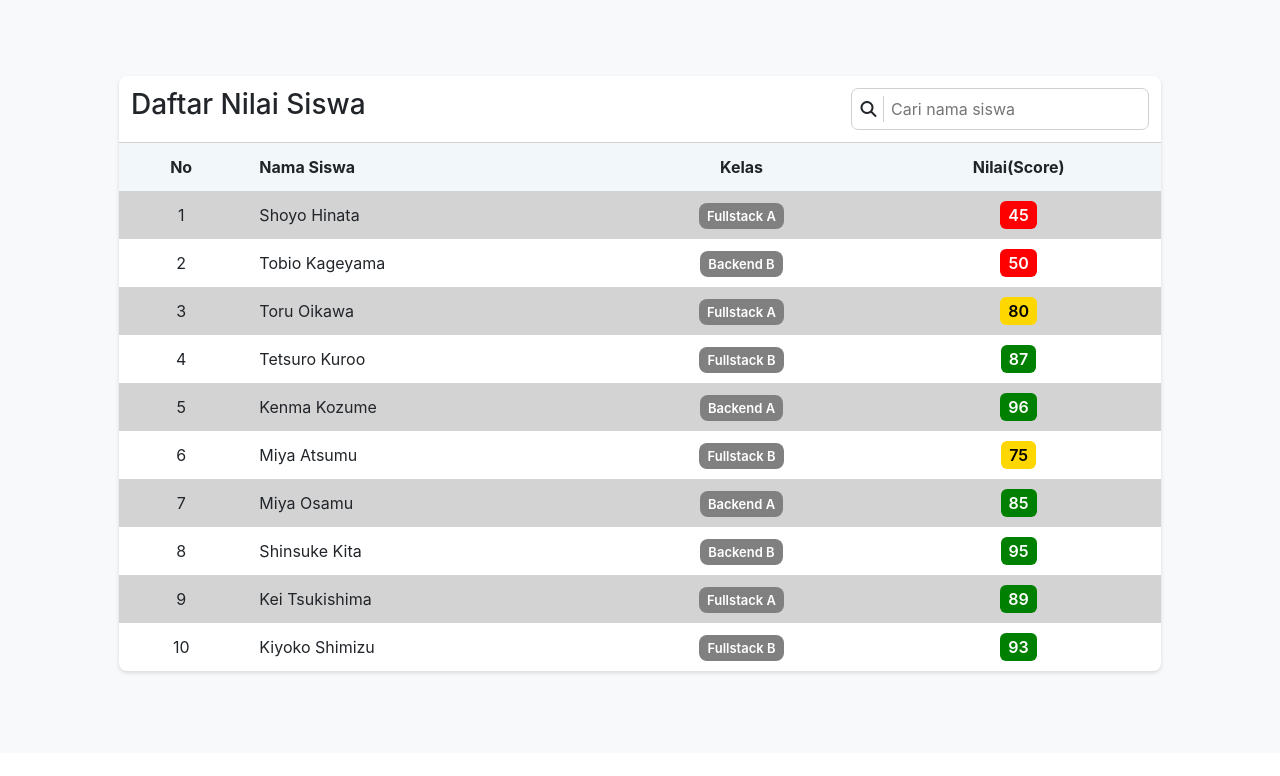
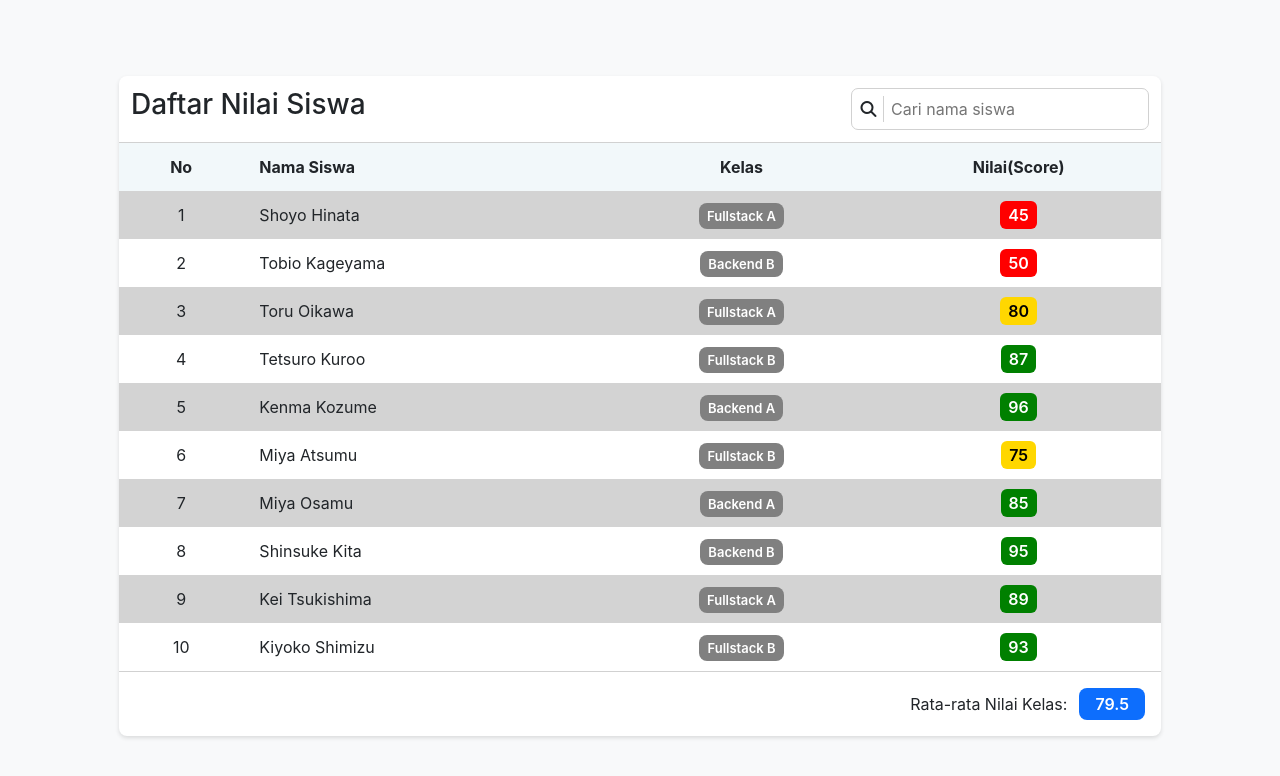
Before and after one commit to nitantla/Tugas4-StudentDataDashboard, a plain HTML site: page index.html in a window 1280 px wide. Shown: the part 62-838 px from the top of the page. Before the commit the page ends 815 px from the top, so only its background shows below. Drawn offline with nearby package versions, Linux system fonts and the light colour scheme.

Commit message:
[feat]: add table footer & sum score

```diff
--- a/Assets/CSS/style.css
+++ b/Assets/CSS/style.css
@@ -81,3 +81,21 @@ td:nth-child(2){
 tbody tr:nth-child(odd) {
     background-color: lightgray;
 }
+
+.table-footer {
+    display: flex;
+    justify-content: flex-end;
+    align-items: center;
+    gap: 12px;
+    padding: 16px;
+    border-top: 1px solid rgb(209, 209, 209);
+}
+
+.average-badge {
+    background-color: #0d6efd;
+    color: white;
+    font-size: 1rem;
+    font-weight: 600;
+    padding: 4px 16px;
+    border-radius: 8px;
+}
--- a/Assets/JS/script.js
+++ b/Assets/JS/script.js
@@ -75,6 +75,7 @@ function renderTable(data) {
         </tr>`,
   );
   studentTable.innerHTML = rows.join("");
+  renderAverage(data);
 }
 
 function filterTable() {
@@ -87,5 +88,19 @@ function filterTable() {
     renderTable(filteredStudent);
 }
 
+const averageScore = document.getElementById("averageScore");
+
+function renderAverage(data) {
+  if (data.length === 0) {
+    averageScore.textContent = "-";
+    return;
+  }
+
+  const total = data.reduce((sum, student) => sum + student.score, 0);
+  const average = total / data.length;
+
+  averageScore.textContent = average.toFixed(1);
+}
+
 searchInput.addEventListener("input", filterTable);
 renderTable(students);
--- a/index.html
+++ b/index.html
@@ -1,5 +1,6 @@
 <!DOCTYPE html>
 <html lang="en">
+
 <head>
     <meta charset="UTF-8">
     <meta name="viewport" content="width=device-width, initial-scale=1.0">
@@ -9,6 +10,7 @@
         integrity="sha384-B/GM4XqrwHnWXNOWMbloTmrYXZg10cakYGmpfsR/bbzQ6JAJI4ihuyADKLnBgrCe" crossorigin="anonymous">
     <link rel="stylesheet" href="Assets/CSS/style.css">
 </head>
+
 <body>
     <nav class="navbar md:navbar-expand justify-content-end bg-primary">
         <div class="container">
@@ -40,6 +42,10 @@
                         </thead>
                         <tbody id="studentTable"></tbody>
                     </table>
+                    <div class="table-footer">
+                        <span>Rata-rata Nilai Kelas:</span>
+                        <span id="averageScore" class="average-badge">0</span>
+                    </div>
                 </div>
             </div>
         </section>
@@ -47,4 +53,5 @@
 
     <script src="Assets/JS/script.js"></script>
 </body>
+
 </html>
```
Lines whose indentation alone changed are shown as unchanged.
